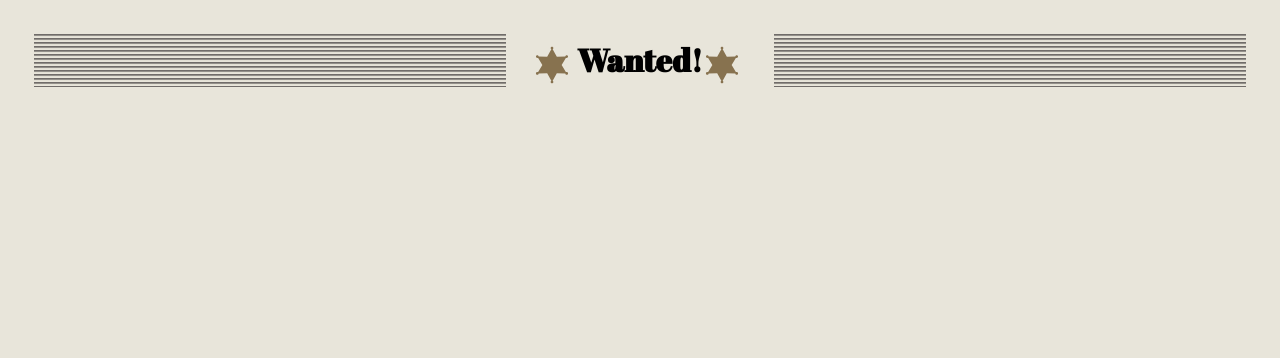
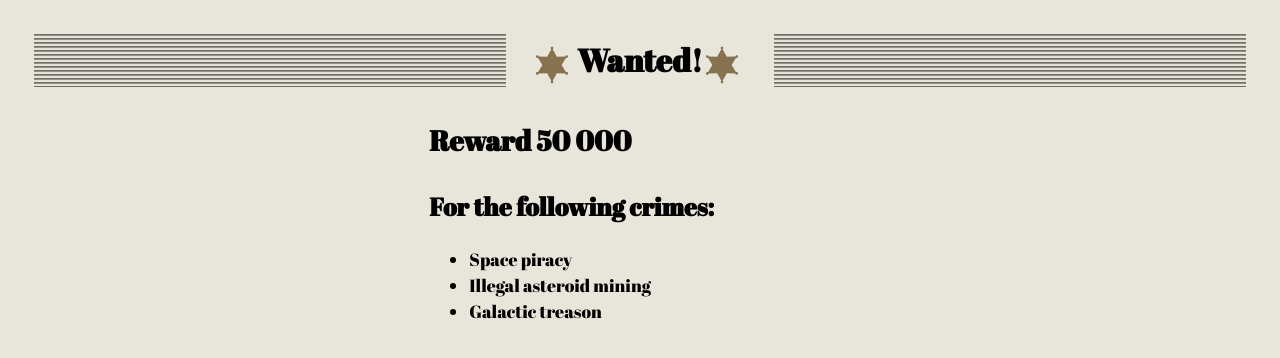
Before and after one commit to isabelle6/dsn1676-assignment-1, a plain HTML site: page index.html in a window 1280 px wide. Drawn offline with Linux system fonts and the light colour scheme.

Commit message:
Added content and grid
Added divs for images and text, and put it all into a grid

```diff
--- a/index.html
+++ b/index.html
@@ -17,5 +17,23 @@
 </header>
 </div>
 
+<div class="grid">
+    <div class="unit unit-xs-1 unit-s-1 unit-m-1 unit-l-1-3">
+        <img src="" alt="">
+    </div>
+    <div class="unit unit-xs-1 unit-s-1 unit-m-1 unit-l-1-3">
+        <h2>Reward 50 000</h2>
+        <h3>For the following crimes:</h3>
+        <ul>
+            <li>Space piracy</li>
+            <li>Illegal asteroid mining</li>
+            <li>Galactic treason</li>
+        </ul>
+    </div>
+    <div class="unit unit-xs-1 unit-s-1 unit-m-1 unit-l-1-3">
+        <img src="" alt="">
+    </div>
+</div>
+
 </body>
 </html>
```
